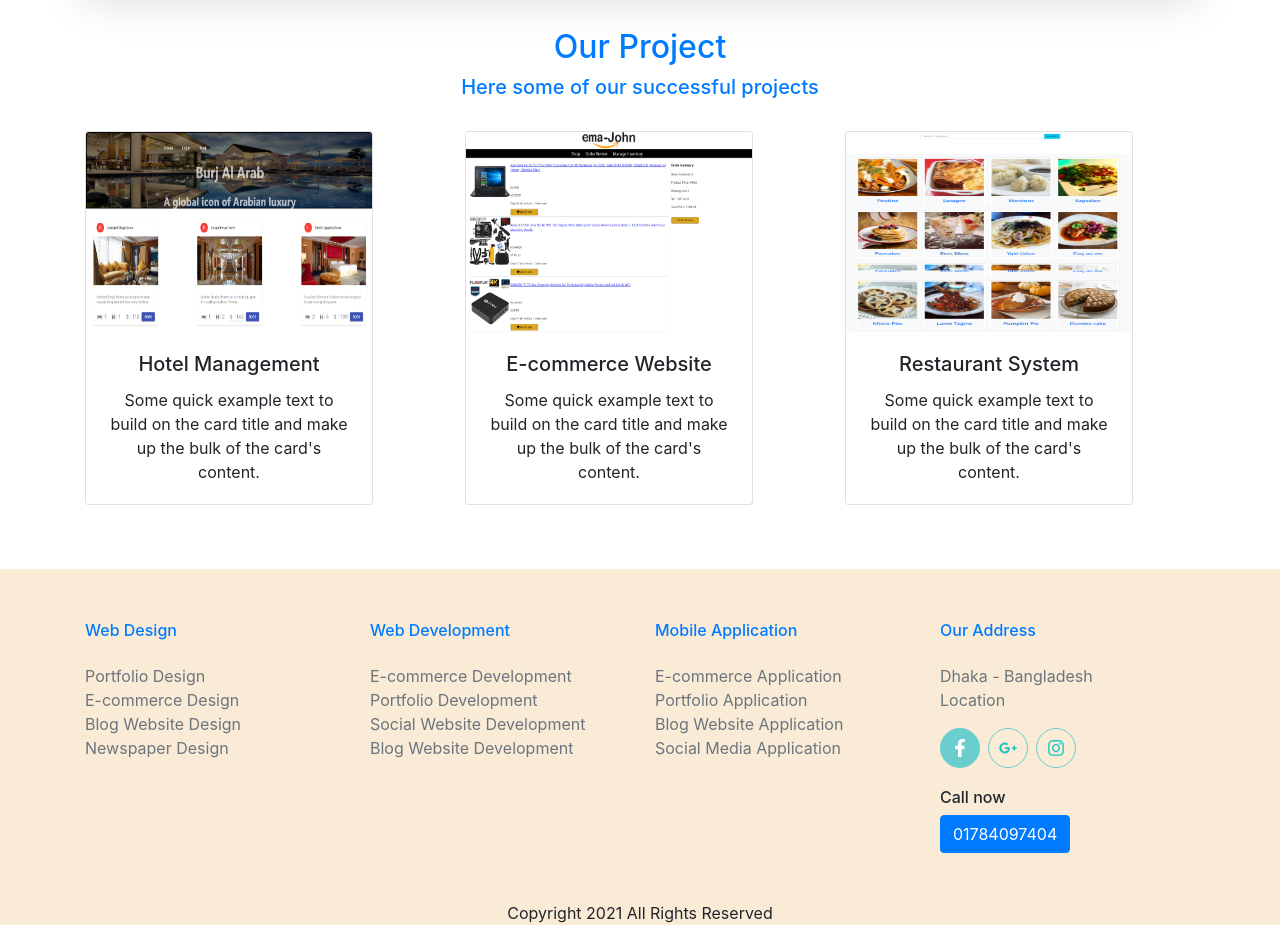
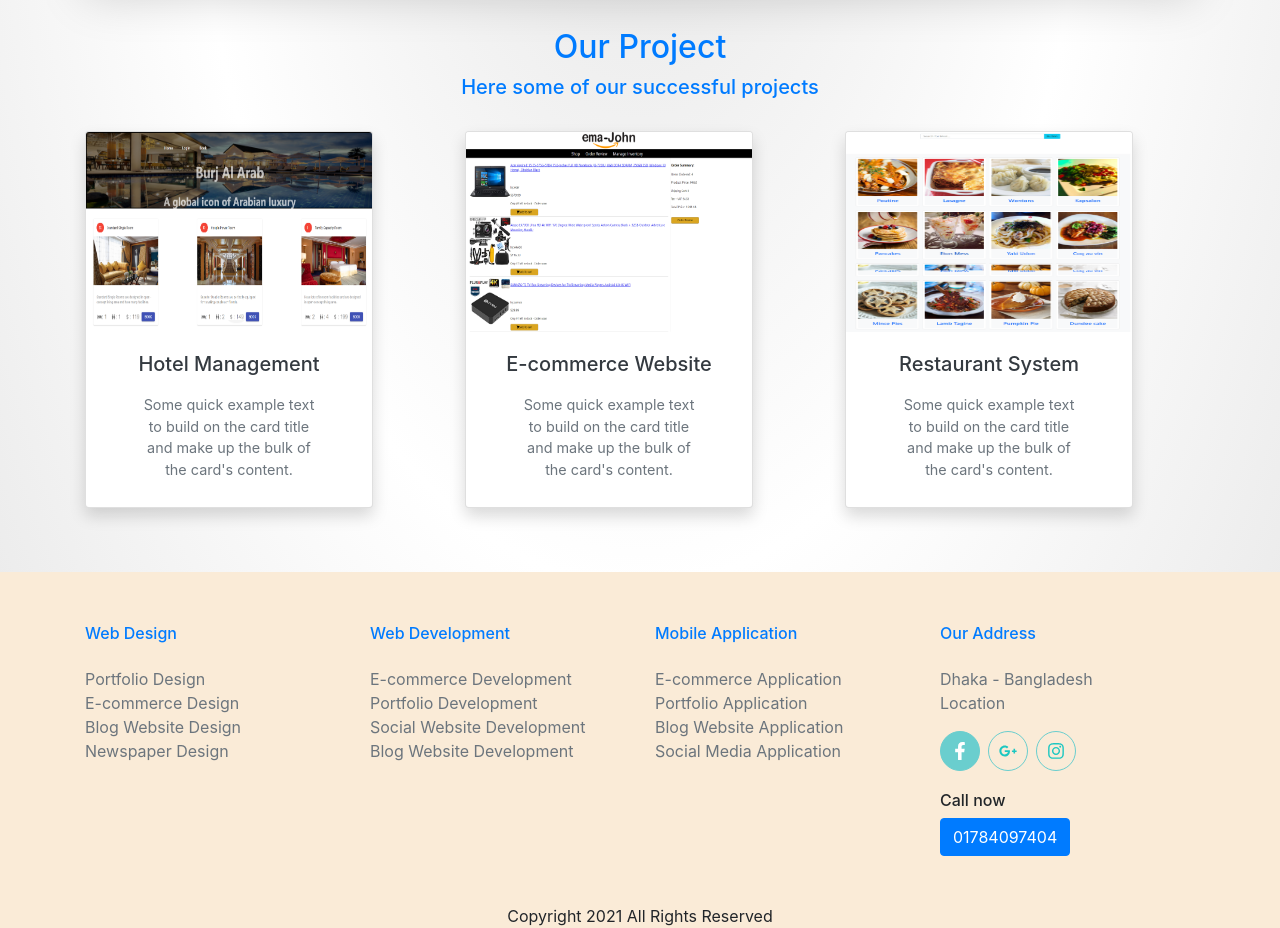
Before and after one commit to samiul-sheikh/sheikh-technology-client, a React (Create React App) app: page / in a window 1280 px wide. Shown: the part 1500-2428 px from the top of the page. Built offline with nearby package versions, Linux system fonts and the light colour scheme; no server answers.

Commit message:
update fancy card design

```diff
--- /dev/null
+++ b/src/Components/Home/ProjectDetail/ProjectDetail.css
@@ -0,0 +1,33 @@
+body{
+    background:radial-gradient(#e5e5e5, #ffff, #e5e5e5)
+}
+.card{
+    width:18rem;
+}
+
+.card:hover{
+    box-shadow:5px 10px 20px 1px rgba(0, 0, 0, 0.253)!important;
+}
+
+.card-body{
+    padding:3rem;
+}
+
+.card-text{
+    font-size:0.9rem;
+    padding:0.4rem 1.9rem;
+}
+
+.overflow{
+    overflow:hidden;
+}
+
+.card-img-top{
+    height: 200px;
+    transform:scale(1);
+    transition: transform 0.5s ease;
+}
+
+.card-img-top:hover{
+    transform:scale(1.8);
+}
--- a/src/Components/Home/ProjectDetail/ProjectDetail.js
+++ b/src/Components/Home/ProjectDetail/ProjectDetail.js
@@ -1,13 +1,16 @@
 import React from 'react';
+import'./ProjectDetail.css';
 
 const ProjectDetail = ({ project }) => {
     return (
         <div className="col-md-4 text-center py-3">
-            <div className="card" style={{ width: '18rem' }}>
-                <img src={project.image} className="card-img-top" style={{ height: '200px' }} alt="..." />
+            <div className="card shadow">
+                <div className="overflow">
+                    <img src={project.image} className="card-img-top" alt="..." />
+                </div>
                 <div className="card-body">
-                    <h5 className="card-title">{project.name}</h5>
-                    <p className="card-text">Some quick example text to build on the card title and make up the bulk of the card's content.</p>
+                    <h5 className="card-title text-dark">{project.name}</h5>
+                    <p className="card-text text-secondary">Some quick example text to build on the card title and make up the bulk of the card's content.</p>
                 </div>
             </div>
         </div>
--- a/src/Components/Home/ServiceDetail/ServiceDetail.js
+++ b/src/Components/Home/ServiceDetail/ServiceDetail.js
@@ -15,7 +15,9 @@ const ServiceDetail = ({ service }) => {
     return (
         <div className="col-md-4 text-center py-3">
             <div className="card" style={{ width: '18rem' }}>
-                <img src={image} className="card-img-top" style={{ height: '200px' }} alt="..." />
+                <div className="overflow">
+                    <img src={image} className="card-img-top" style={{ height: '200px' }} alt="..." />
+                </div>
                 <div className="card-body">
                     <h5 className="card-title">{title}</h5>
                     <p className="card-text">{description}</p>
```
